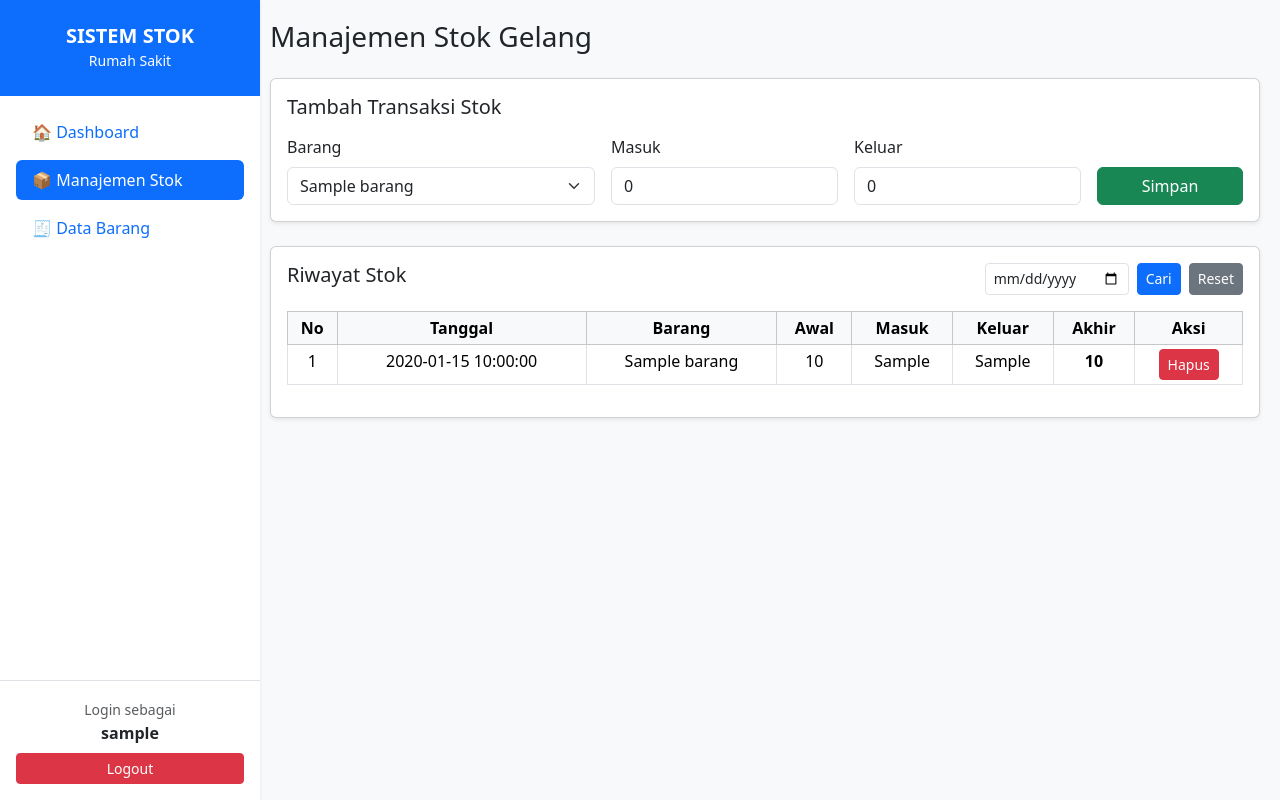
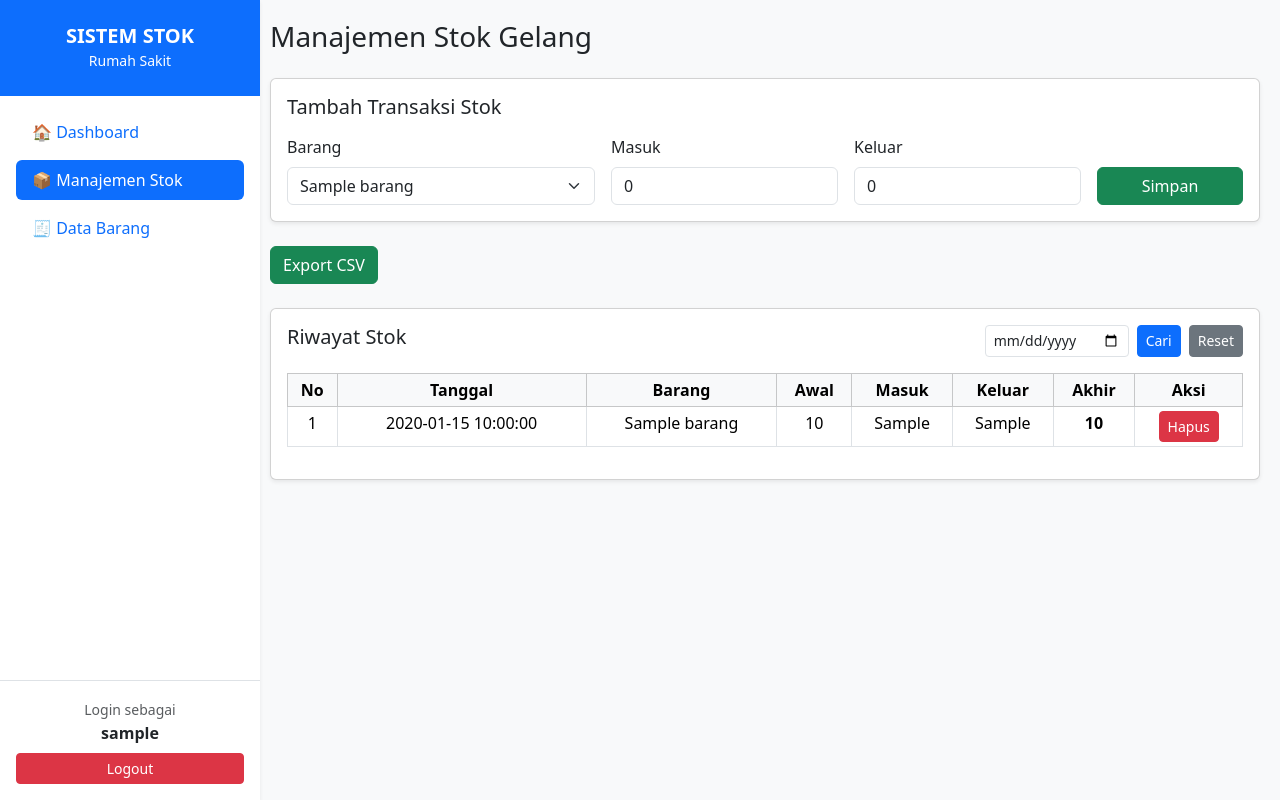
Before and after one commit to ReziBisma/Stock-Gudang-Gelang-Pasien-Rumah-Sakit-Soewondo, a PHP site: page /operator/stok.php in a window 1280 px wide. Run offline with PHP 8.4, Linux system fonts and the light colour scheme; the visitor is signed in with stand-in values (Sample User, id 1); tables that the repository leaves empty or names only in its code hold one stand-in row (values such as "Sample post"); a stand-in replaces the project's code that opens the database connection.

Commit message:
fix operator's export fiture

```diff
--- a/views/stok_view.php
+++ b/views/stok_view.php
@@ -73,6 +73,14 @@
             </form>
         </div>
     </div>
+
+    <!-- EXPORT -->
+    <div class="mb-4">
+        <a href="../auth/export_stok.php" class="btn btn-success" target="_blank">
+            Export CSV
+        </a>
+    </div>
+
 
     <!-- TABEL -->
     <div class="card shadow-sm">
```
Also changed, not shown: 1 other file.
